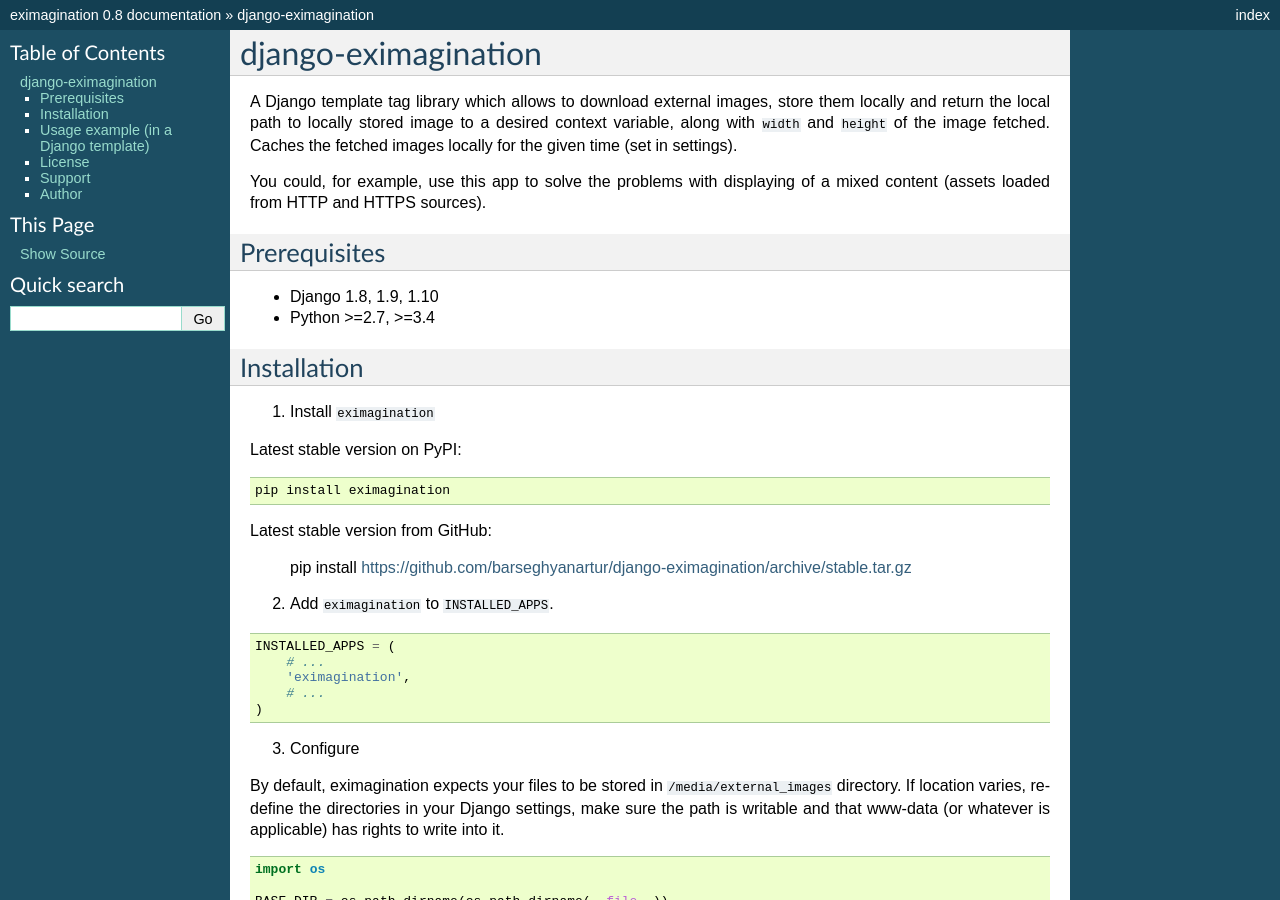
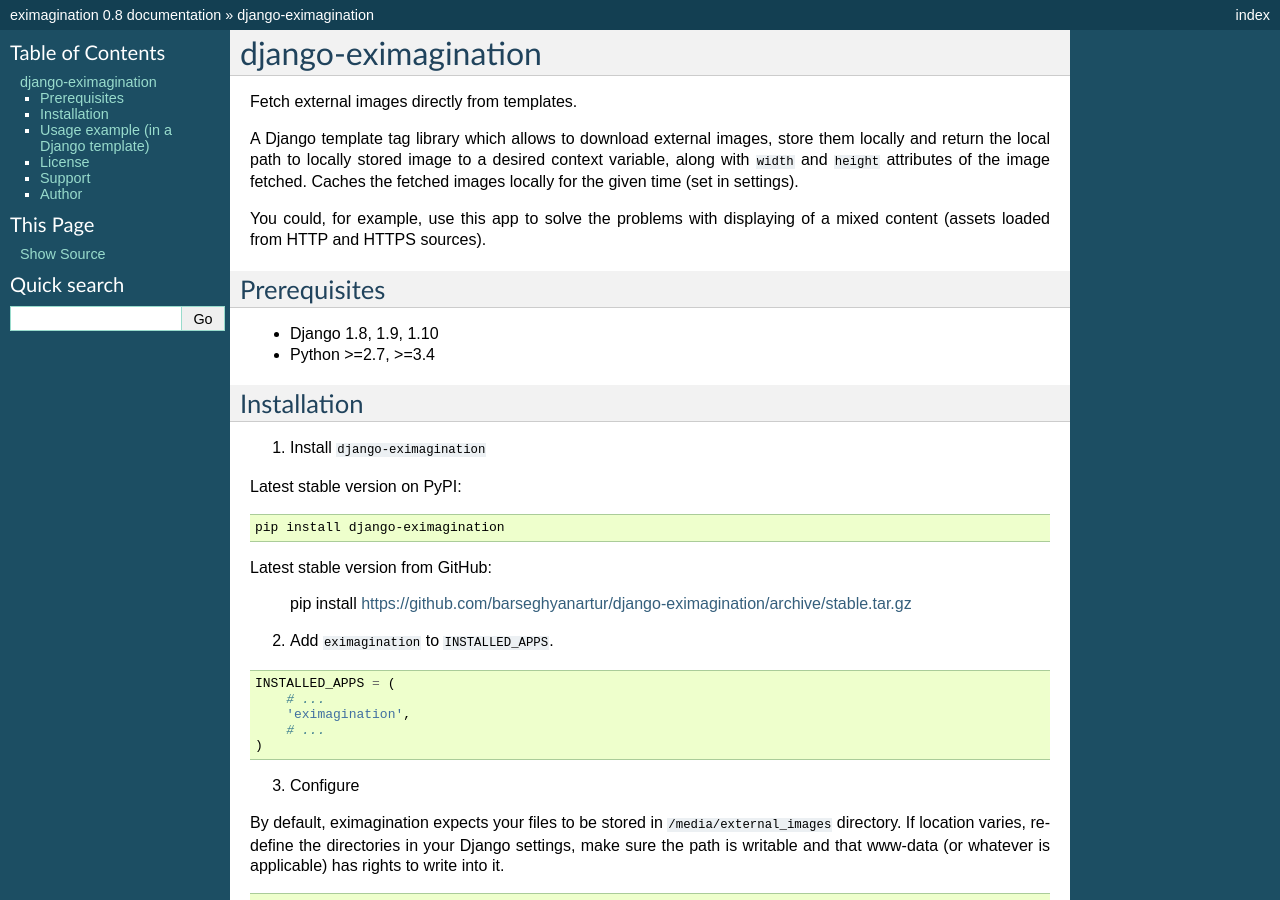
Before and after one commit to barseghyanartur/django-eximagination, a Sphinx documentation site: the page built from docs/index.rst, in a window 1280 px wide and 900 px high. Built offline with Sphinx 7.4.7, drawn with Linux system fonts in a browser that asks for light colours.

Commit message:
docs updated

```diff
--- a/docs/index.rst
+++ b/docs/index.rst
@@ -1,10 +1,13 @@
 ====================
 django-eximagination
 ====================
+Fetch external images directly from templates.
+
 A Django template tag library which allows to download external images, store
 them locally and return the local path to locally stored image to a desired
-context variable, along with ``width`` and ``height`` of the image fetched.
-Caches the fetched images locally for the given time (set in settings).
+context variable, along with ``width`` and ``height`` attributes of the image
+fetched. Caches the fetched images locally for the given time (set in
+settings).
 
 You could, for example, use this app to solve the problems with displaying of
 a mixed content (assets loaded from HTTP and HTTPS sources).
@@ -16,13 +19,13 @@ Prerequisites
 
 Installation
 ============
-1. Install ``eximagination``
+1. Install ``django-eximagination``
 
 Latest stable version on PyPI:
 
 .. code-block:: sh
 
-    pip install eximagination
+    pip install django-eximagination
 
 Latest stable version from GitHub:
 
```
Also changed, not shown: README.rst (+7 -4 lines).
